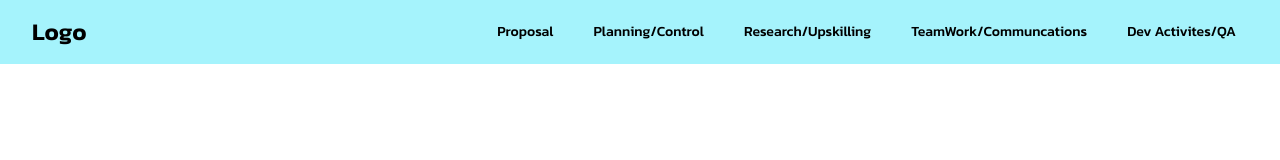
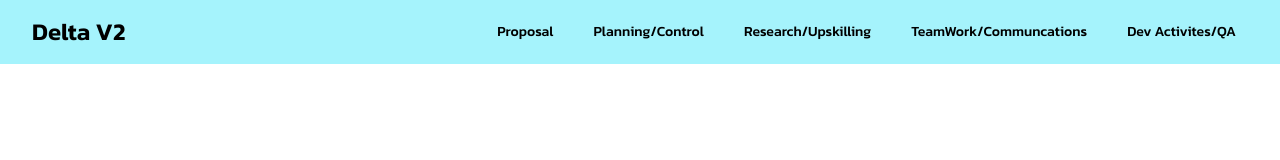
Before and after one commit to Finappster-Delta-V2/finappster-delta-v2-portfolio, a React (Vite) app: page / in a window 1280 px wide. Shown: the top 160 px of the page. Built offline with nearby package versions, Linux system fonts and the light colour scheme.

Commit message:
update navbar

```diff
--- a/src/components/NavBar.jsx
+++ b/src/components/NavBar.jsx
@@ -8,7 +8,7 @@ const NavBar = () => {
     <nav className="fixed z-10 w-full bg-cyan-200">
       <div className="max-w-9xl mx-auto px-4 sm:px-6 lg:px-8">
         <div className="flex h-16 items-center justify-between">
-          <div className="text-2xl font-semibold text-black">Logo</div>
+          <div className="text-2xl font-semibold text-black">Delta V2</div>
           <div className="hidden md:block">
             <div className="ml-10 flex items-baseline space-x-4">
               <a
```
